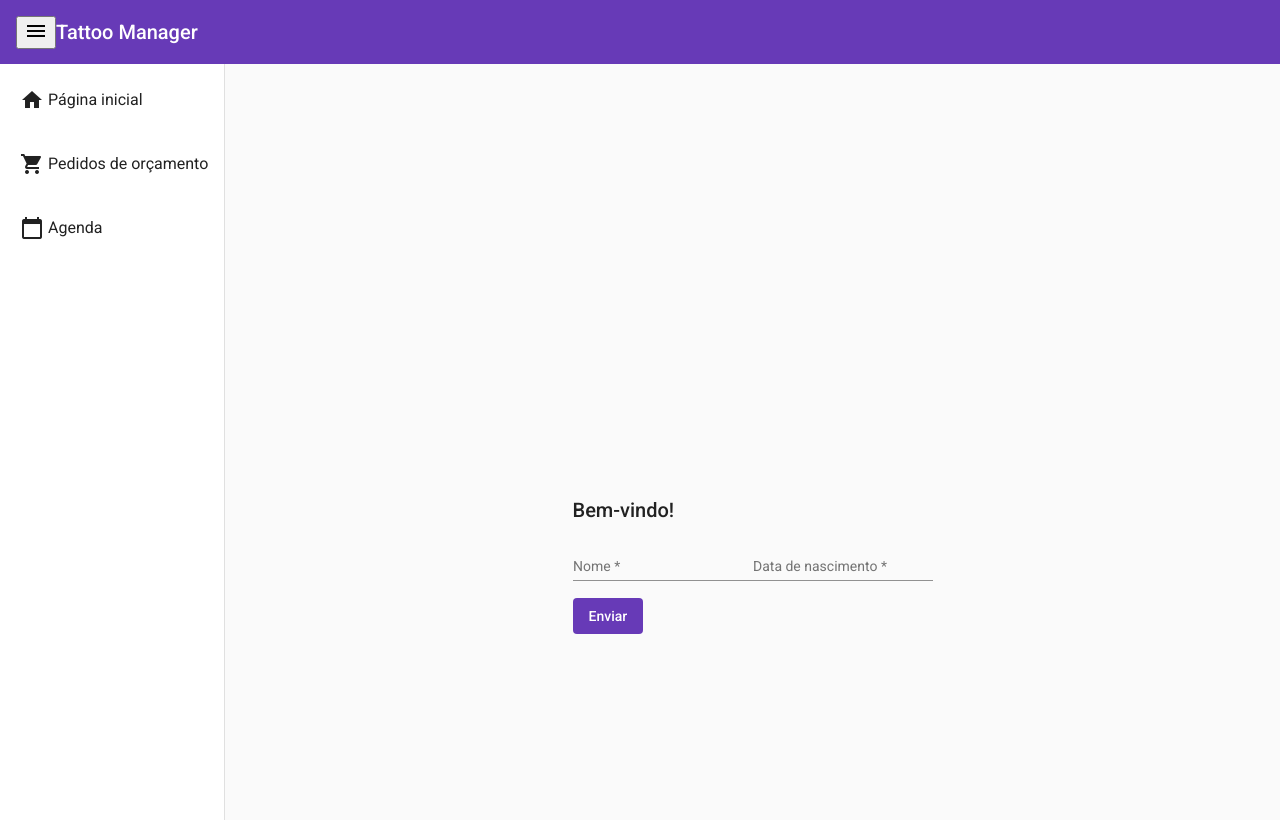
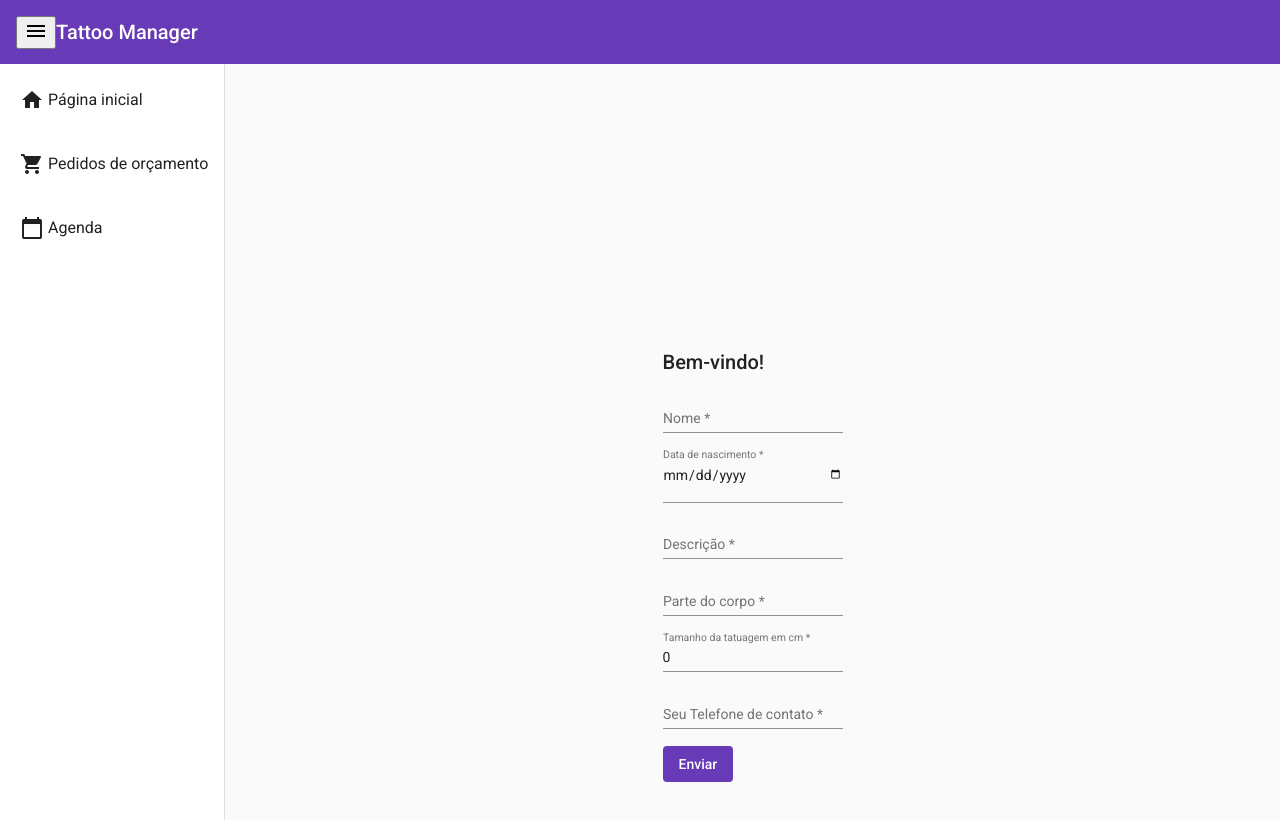
Before and after one commit to jmreisswitz/tattoo-manager, an Angular app in the folder frontend/tattoo-manager/: page /budget-request/1 in a window 1280 px wide. Shown: the top 820 px of the page. Built offline with nearby package versions, Linux system fonts and the light colour scheme.

Commit message:
add budget request html

```diff
--- a/frontend/tattoo-manager/src/app/modules/components/budget-request/budget-request.component.html
+++ b/frontend/tattoo-manager/src/app/modules/components/budget-request/budget-request.component.html
@@ -1,26 +1,28 @@
-<div class="container">
+<div>
   <h2>Bem-vindo!</h2>
   <form>
     <!--    NAME FIELD-->
+    <section>
       <mat-form-field>
         <mat-label>Nome</mat-label>
         <input
           matInput
           type="text"
           class="form-control"
-        id="clientname"
-        name="clientname"
+          id="clientName"
+          name="clientName"
           required
           [(ngModel)]="budgetRequest.clientName"
         />
       </mat-form-field>
+    </section>
     <!--    BIRTH FIELD-->
-    <!--    TODO use date instead of string-->
+    <section>
       <mat-form-field>
         <mat-label>Data de nascimento</mat-label>
         <input
           matInput
-        type="text"
+          type="date"
           class="form-control"
           id="birthdate"
           name="birthdate"
@@ -28,6 +30,69 @@
           [(ngModel)]="budgetRequest.birth"
         />
       </mat-form-field>
+    </section>
+    <!--    DESCRIPTION FIELD-->
+    <section>
+      <mat-form-field>
+        <mat-label>Descrição</mat-label>
+        <input
+          matInput
+          type="text"
+          class="form-control"
+          id="description"
+          name="description"
+          required
+          [(ngModel)]="budgetRequest.description"
+        />
+      </mat-form-field>
+    </section>
+    <!--    BODY PARTY FIELD-->
+    <section>
+      <mat-form-field>
+        <mat-label>Parte do corpo</mat-label>
+        <input
+          matInput
+          type="text"
+          class="form-control"
+          id="bodyPart"
+          name="bodyPart"
+          required
+          [(ngModel)]="budgetRequest.bodyPart"
+        />
+      </mat-form-field>
+    </section>
+    <!--    ART SIZE FIELD-->
+    <section>
+      <mat-form-field>
+        <mat-label>Tamanho da tatuagem em cm</mat-label>
+        <input
+          matInput
+          type="number"
+          class="form-control"
+          id="sizeInCm"
+          name="sizeInCm"
+          required="required"
+          [(ngModel)]="budgetRequest.sizeInCm"
+        />
+      </mat-form-field>
+    </section>
+    <!--    ART SIZE FIELD-->
+    <section>
+      <mat-form-field>
+        <mat-label>Seu Telefone de contato</mat-label>
+        <input
+          matInput
+          type="tel"
+          placeholder="(51) 99999-9999"
+          class="form-control"
+          id="phone"
+          name="phone"
+          required
+          [(ngModel)]="budgetRequest.phone"
+        />
+      </mat-form-field>
+    </section>
   </form>
+
   <button mat-flat-button color="primary" (click)="onSubmit()">Enviar</button>
 </div>
```
Lines whose indentation alone changed are shown as unchanged.
